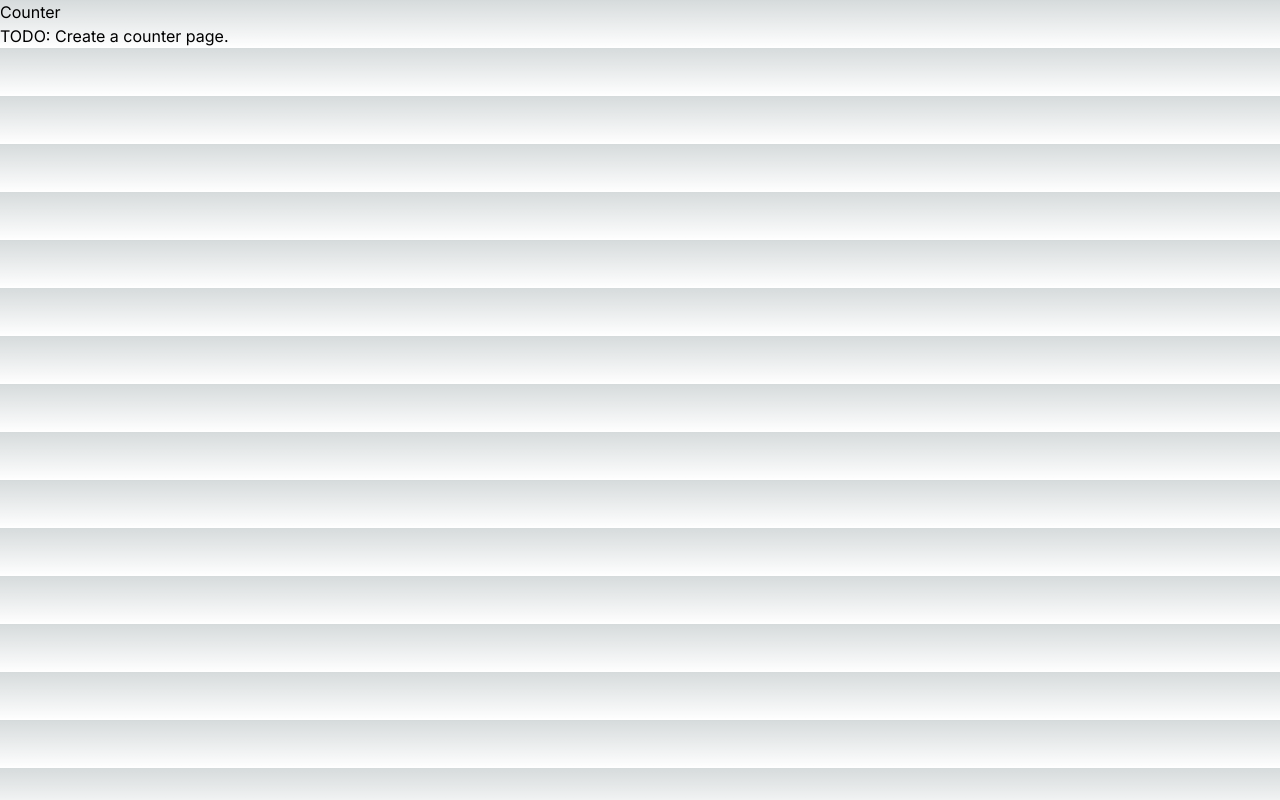
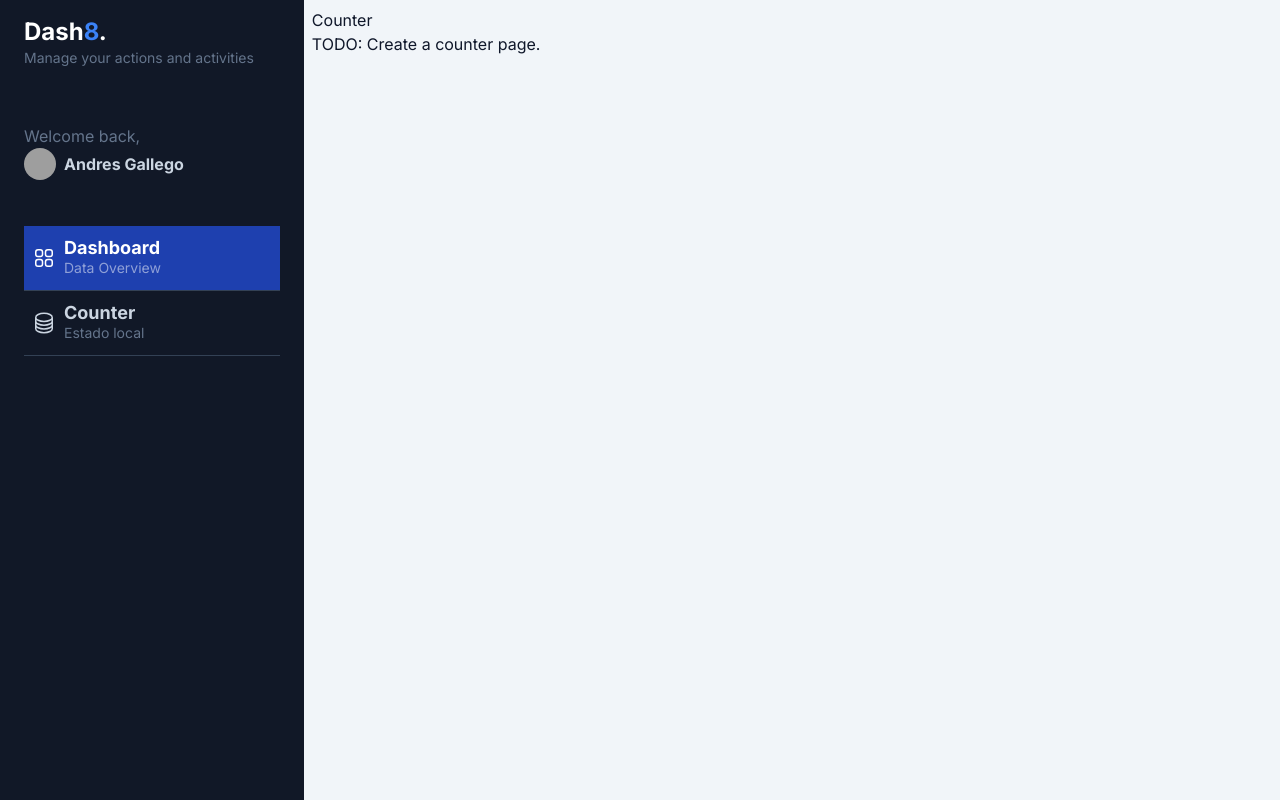
Before and after one commit to WalkerFGZ/nextjs-dashboard, a Next.js app: page /dashboard/counter in a window 1280 px wide. Built offline with nearby package versions, Linux system fonts and the light colour scheme; grey boxes are pictures that could not be loaded.

Commit message:
add dashboard layout to route

```diff
--- /dev/null
+++ b/src/app/dashboard/layout.tsx
@@ -0,0 +1,16 @@
+import { SideBar } from "../components";
+
+export default function DashboardLayout({
+  children,
+}: {
+  children: React.ReactNode;
+}) {
+  return (
+    <div className="bg-slate-100 w-screen h-screen antialiased text-slate-300 selection:bg-blue-600 selection:text-white">
+      <div className="flex">
+        <SideBar />
+        <div className="p-2 w-full text-slate-900">{children}</div>
+      </div>
+    </div>
+  );
+}
--- a/src/app/layout.tsx
+++ b/src/app/layout.tsx
@@ -1,6 +1,7 @@
+import "./globals.css";
+
+import { Inter } from "next/font/google";
 import type { Metadata } from "next";
-import { Inter } from "next/font/google";
-import "./globals.css";
 
 const inter = Inter({ subsets: ["latin"] });
 
@@ -15,7 +16,7 @@ export default function RootLayout({
   children: React.ReactNode;
 }>) {
   return (
-    <html lang="en">
+    <html lang="es">
       <body className={inter.className}>{children}</body>
     </html>
   );
```
